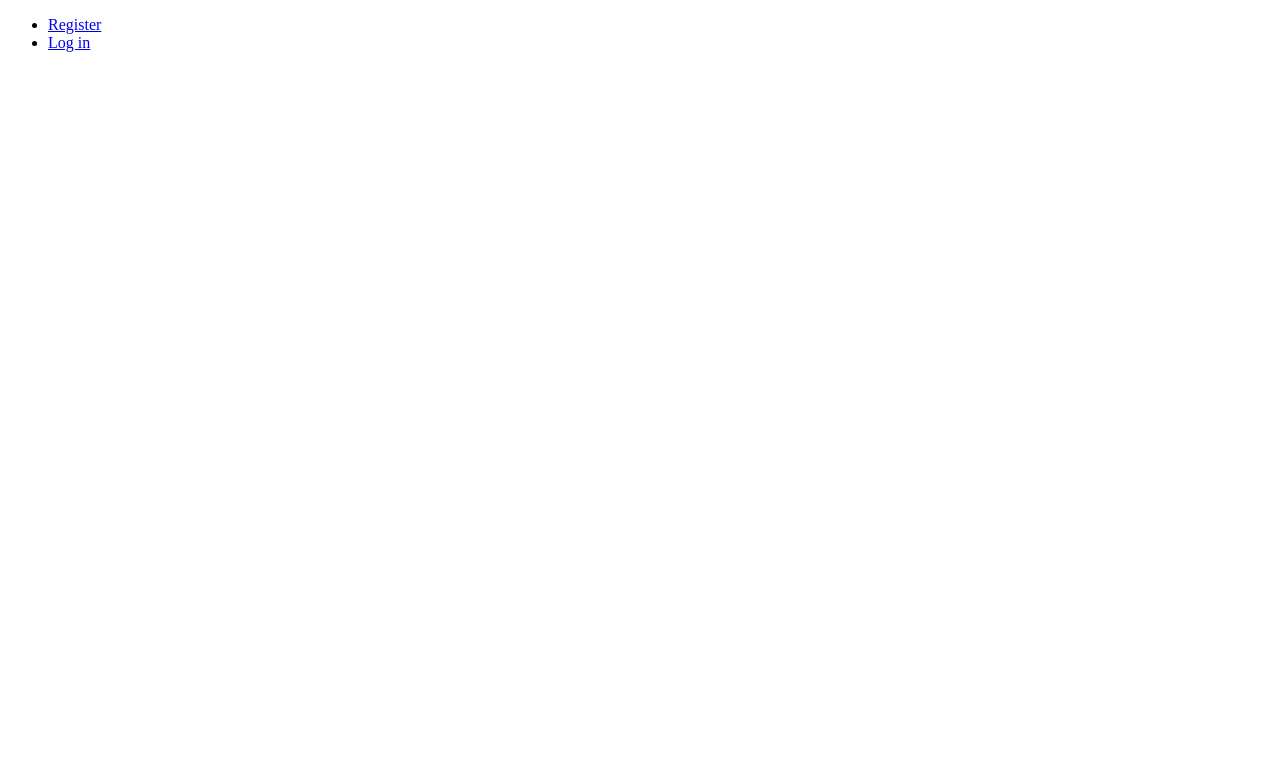
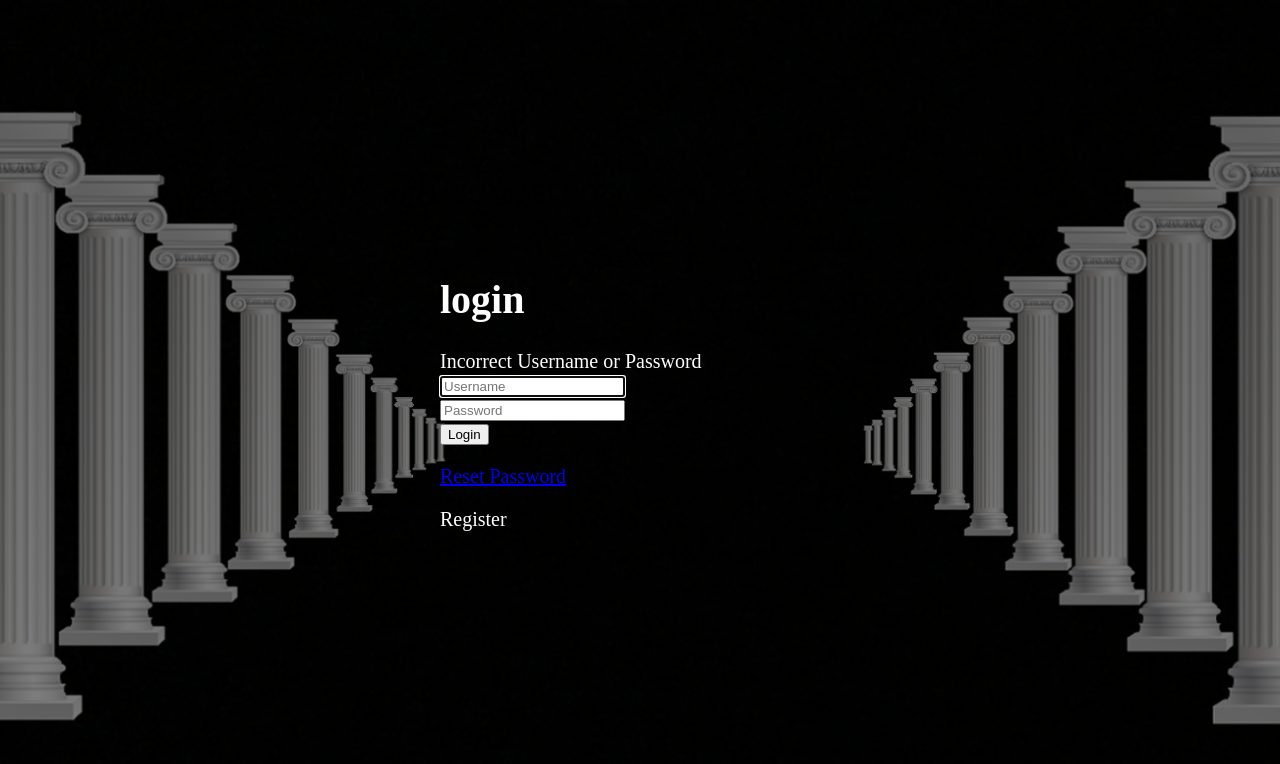
Before and after one commit to EricChen23/Jobyssey, a plain HTML site: page html/login.html in a window 1280 px wide. Drawn offline with nearby package versions, Linux system fonts and the light colour scheme; files that its build step writes are made by us from their sources.

Commit message:
changed login

```diff
--- /dev/null
+++ b/css/login.css
@@ -0,0 +1,23 @@
+body {
+    --color-primary: #fbc2eb;
+    --color-secondary: #a18cd1;
+    --color-error: #fc0303;
+
+    margin: 0;
+    height: 100vh;
+    display:flex;
+    align-items: center;
+    justify-content: center;
+    font-size: 20px;
+    background: linear-gradient(rgba(0, 0, 0, 0.6),rgba(0, 0, 0, 0.5)), url(../images/background.jpg);
+    background-position: center;
+    background-attachment: fixed;
+    background-size: cover;
+    background-repeat: no-repeat;
+    color: white;
+}
+
+.container {
+    width:400px;
+    max-width: 400px;
+}
--- a/html/login.html
+++ b/html/login.html
@@ -5,12 +5,36 @@
     <meta http-equiv="X-UA-Compatible" content="IE=edge">
     <meta name="viewport" content="width=device-width, initial-scale=1.0">
     <title>Jobyssey Login</title>
-    <link rel="stylesheet" href="css/login.css">
+    <link rel="stylesheet" href="../css/login.css">
 </head>
 <body>
-    <ul class="user">
-        <li class="register"><a href="#">Register</a></li>
-        <li class="login"><a href="index.html">Log in</a></li>
-    </ul>
+    <div class="container">
+        <form class= "form" id="login">
+            <h1 class = "form_title">
+                login
+            </h1>
+            <div class ="error_message">Incorrect Username or Password</div>
+
+            <div class="form_input">
+                <input type="text" class="username_input" autofocus placeholder = "Username">
+            </div>
+
+            <div class="form_input">
+                <input type="password" class="password_input" autofocus placeholder = "Password">
+            </div>
+            <button class="login" type="submit">Login</button>
+            <p class = "forgot_password">
+                <a href='#' class="forgot_link">Reset Password</a>
+            </p>
+
+            <p class = "register">
+                <a class="register" id="createAccount">Register</a>
+            </p>
+
+        </form>
+    </div>
 </body>
+
+
+<script src="../scripts/login.js"></script>
 </html>
```
Also changed, not shown: images/background.jpg (added), scripts/login.js (added).
